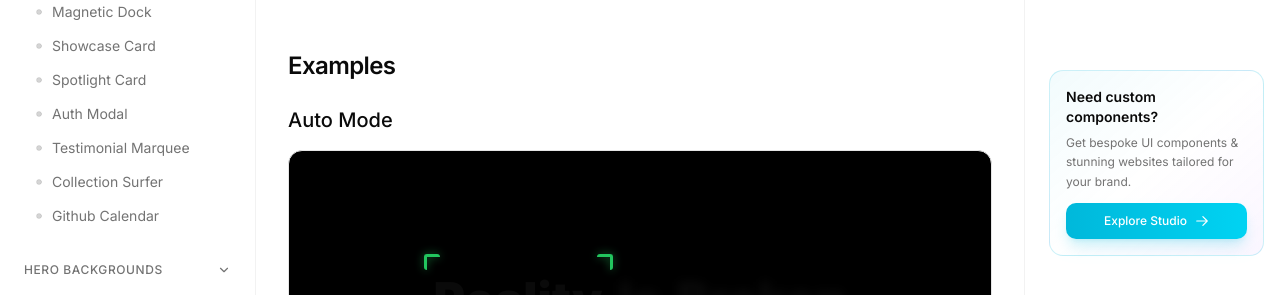
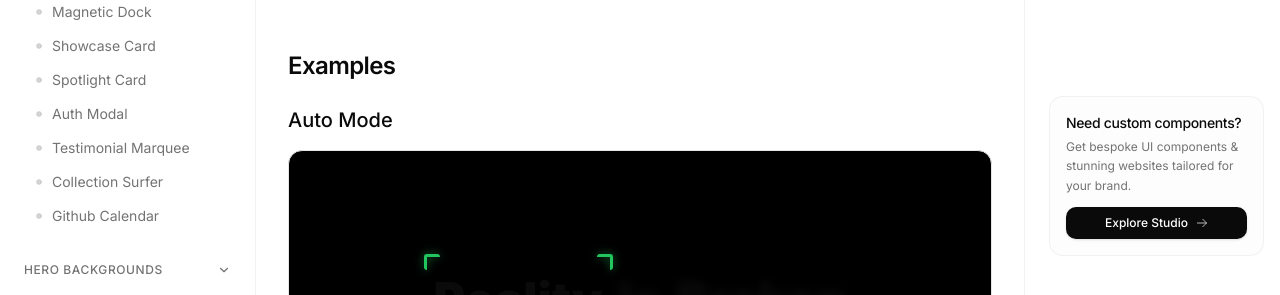
Before and after one commit to AnsHh9094/XeVoS-Ui, a Next.js app in the folder apps/web/: page /docs/components/true-focus in a window 1280 px wide. Shown: the part 505-800 px from the top of the page. Built offline with nearby package versions, Linux system fonts and the light colour scheme; no server answers.

Commit message:
refactor: update CTA card styling and replace custom hero background animations with `ParticleGalaxy` component.

```diff
--- a/apps/web/components/table-of-contents.tsx
+++ b/apps/web/components/table-of-contents.tsx
@@ -367,9 +367,9 @@ export function TableOfContents(): React.JSX.Element | null {
         <div className="mt-auto pt-6" />
 
         {/* CTA Card */}
-        <div className="rounded-xl border border-cyan-500/20 bg-gradient-to-br from-cyan-500/5 via-transparent to-purple-500/5 p-4 space-y-3">
-          <div className="space-y-1.5">
-            <h4 className="text-sm font-semibold text-foreground">
+        <div className="rounded-xl border border-border/50 bg-muted/20 p-4 space-y-3">
+          <div className="space-y-1">
+            <h4 className="text-sm font-medium text-foreground tracking-tight">
               Need custom components?
             </h4>
             <p className="text-xs text-muted-foreground leading-relaxed">
@@ -380,11 +380,11 @@ export function TableOfContents(): React.JSX.Element | null {
             href="https://studio.componentry.fun"
             target="_blank"
             rel="noopener noreferrer"
-            className="group flex items-center justify-center gap-2 w-full py-2.5 px-3 rounded-lg bg-gradient-to-r from-cyan-500 to-cyan-400 hover:from-cyan-400 hover:to-cyan-300 text-white text-xs font-medium text-center transition-all duration-200 shadow-lg shadow-cyan-500/20"
+            className="group flex items-center justify-center gap-2 w-full py-2 px-3 rounded-lg bg-foreground text-background hover:opacity-90 text-xs font-medium transition-all shadow-sm"
           >
             Explore Studio
             <svg
-              className="h-3.5 w-3.5 transition-transform duration-200 group-hover:translate-x-0.5"
+              className="h-3 w-3 opacity-70 group-hover:translate-x-0.5 transition-transform"
               fill="none"
               viewBox="0 0 24 24"
               stroke="currentColor"
```
